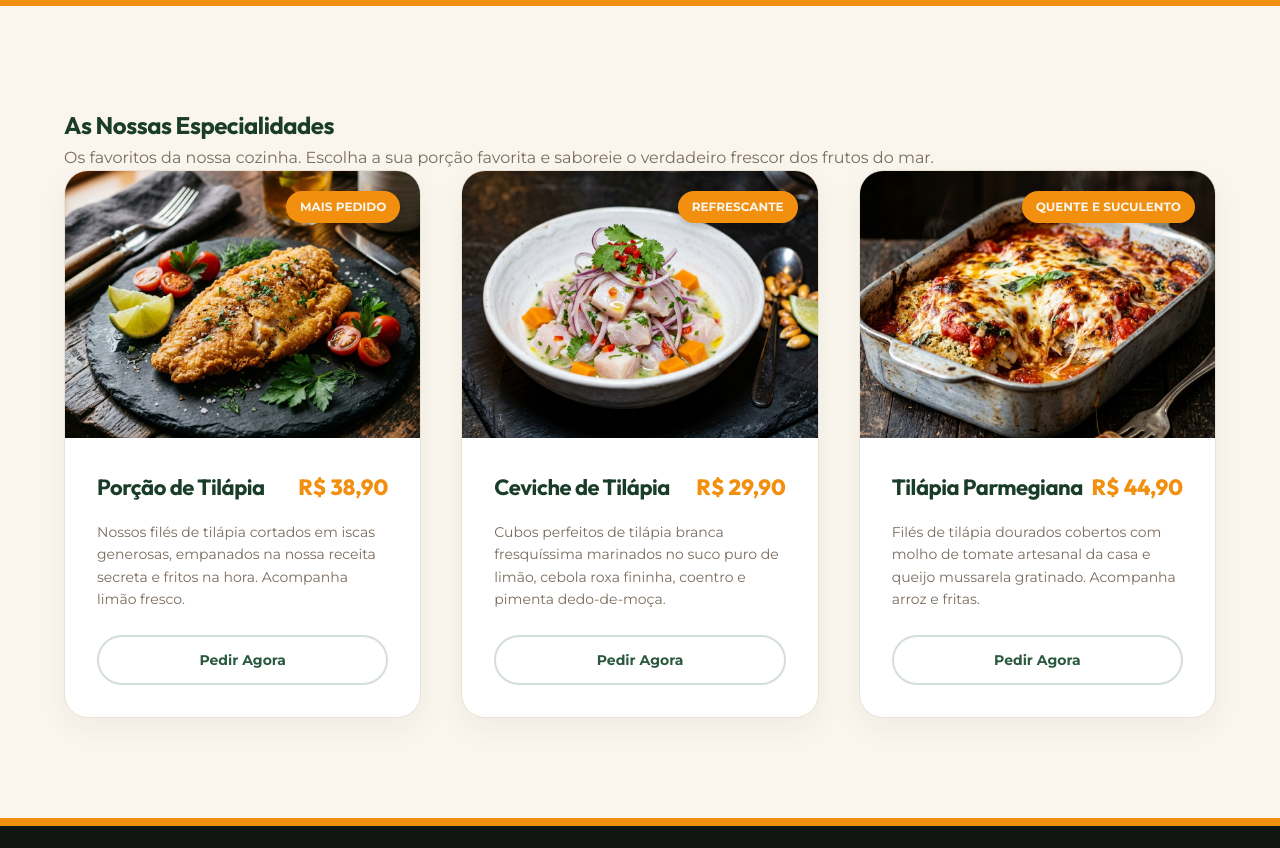
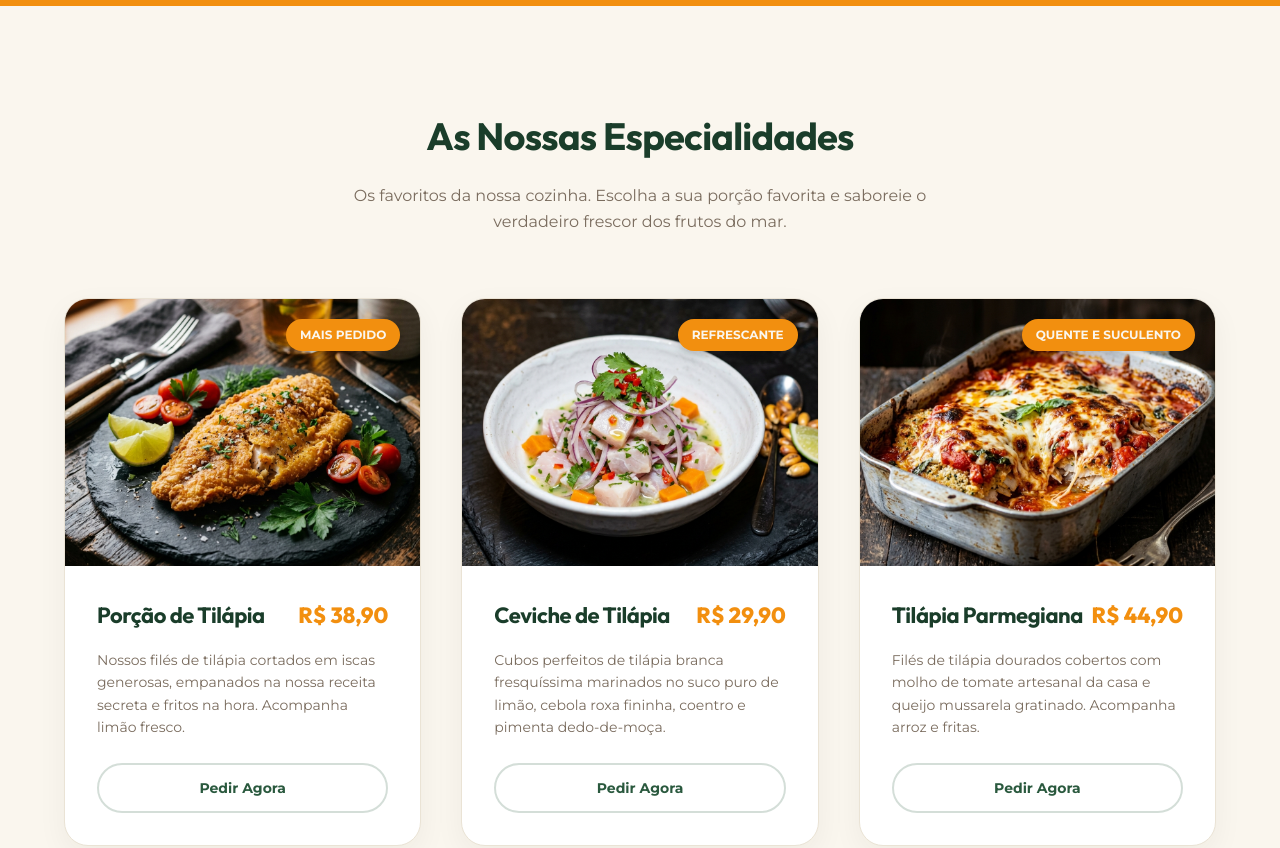
Before and after one commit to joseluizrocha7-oss/toka-da-tilapia, a plain HTML site: page sites/principal/index.html in a window 1280 px wide. Shown: the part 859-1707 px from the top of the page. Drawn offline with nearby package versions, Linux system fonts and the light colour scheme; a web font is replaced by a local one.

Commit message:
Fix sections styling: restore global section-header and center convert-cta buttons

```diff
--- a/sites/principal/index.html
+++ b/sites/principal/index.html
@@ -452,6 +452,24 @@
             }
         }
 
+        /* GLOBAL SECTION HEADERS */
+        .section-header {
+            text-align: center;
+            max-width: 600px;
+            margin: 0 auto 64px auto;
+        }
+
+        .section-header h2 {
+            font-size: 38px;
+            color: var(--primary-dark);
+            margin-bottom: 16px;
+        }
+
+        .section-header p {
+            color: var(--text-muted);
+            font-size: 16px;
+        }
+
         /* DIFFERENTIALS SECTION */
         .differentials {
             padding: 100px 0;
@@ -939,6 +957,10 @@
             max-width: 600px;
             margin: 0 auto 40px auto;
             font-size: 16px;
+        }
+
+        .convert-cta .hero-cta {
+            justify-content: center;
         }
 
         /* CONTACT, MAP & SCHEDULE */
```
